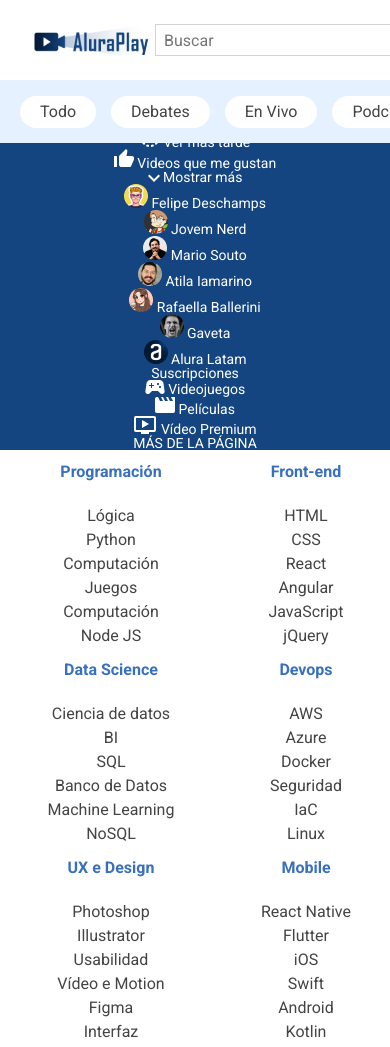
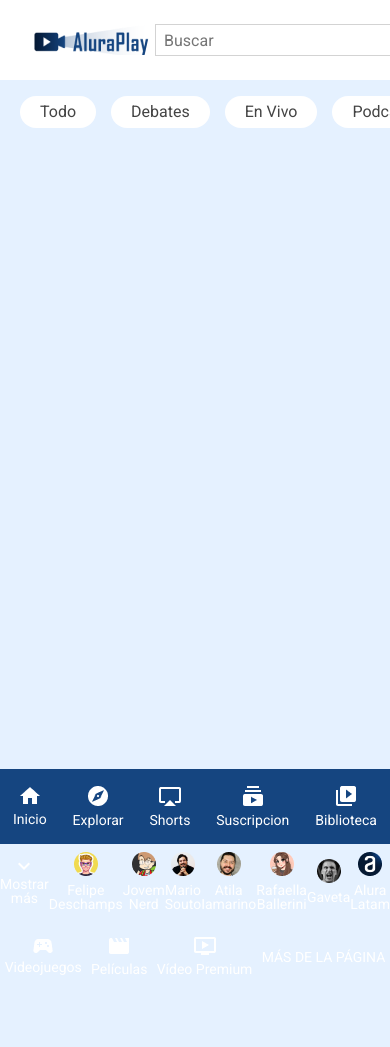
Before and after one commit to PabloDomingok/alura-play, a plain HTML site: page index.html in a window 390 px wide. Shown: the top 1047 px of the page. After the commit the page ends 844 px from the top, so only its background shows below. Drawn offline with Linux system fonts and the light colour scheme.

Commit message:
Aprendizaje de la propiedad align-self en Flexbox, distinción entre flex-item y flex-container, incorporación de pseudo-clases en el diseño. Finalización de menú para móviles y tablets.

```diff
--- a/css/flexbox.css
+++ b/css/flexbox.css
@@ -10,10 +10,7 @@
 
 /* Footer */
 .rodapie__container{
-    display:flex;
-/*    flex-direction: column;
-    flex-wrap: wrap;*/
-    flex-flow: column wrap;
+    display: none;
 }
 
 /* Seccion sperior */
@@ -23,6 +20,37 @@
     white-space: nowrap;
     overflow: scroll;
     gap: 15px;
+}
+
+.menu__container{
+    position: fixed;
+    bottom: 0%;
+    height: 75px;
+    width: 100%;
+}
+
+.menu__lista{
+    display: flex;
+    justify-content: space-around;
+    height: 100%;
+
+}
+
+.menu__lista li{
+    align-self: center;
+}
+
+.menu__itens{
+    display: flex;
+    flex-direction: column;
+    gap: 5px;
+
+}
+
+.menu__lista:nth-child(2),
+menu__lista:nth-child(3),
+menu__lista:nth-child(4){
+    display: none;
 }
 
 
```
